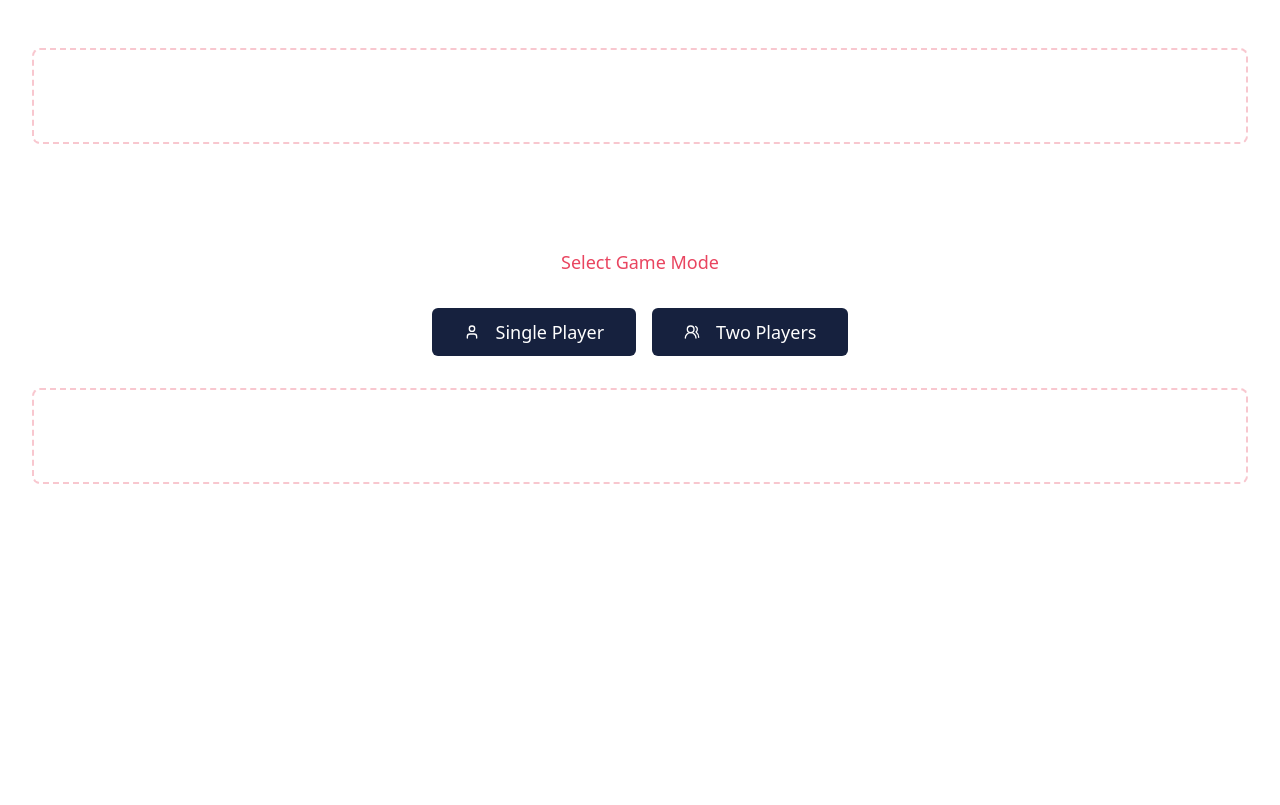
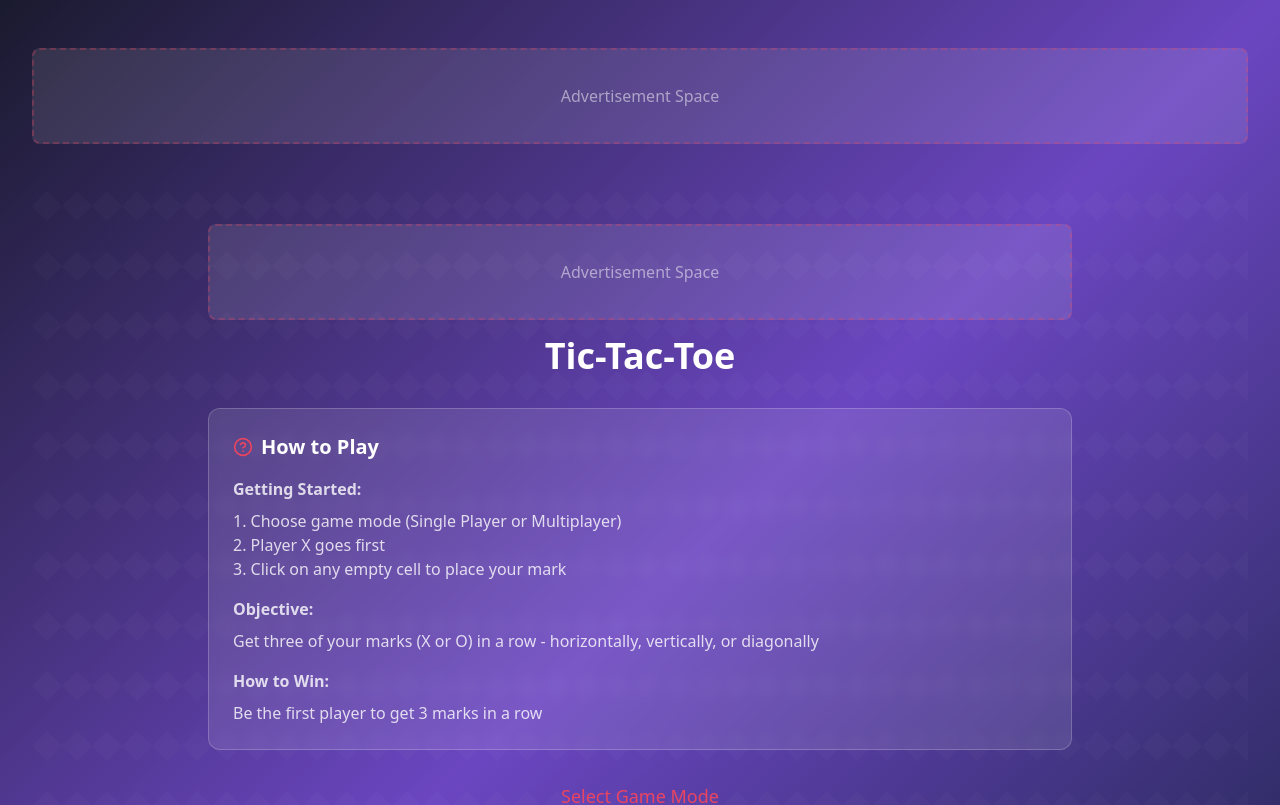
Before and after one commit to instasitebuilder/game-card-galaxy-18, a React (Vite) app: page /tic-tac-toe in a window 1280 px wide. Shown: the top 805 px of the page. Built offline with nearby package versions, Linux system fonts and the light colour scheme.

Commit message:
Add instructions and advertisement space
- Implemented game instructions for each game, including how to play, final target, how to win, and how to start.
- Added advertisement space to each game page.
- Updated the background color of each game page to match the index page.
[skip gpt_engineer]

```diff
--- a/src/pages/ScrabbleGame.tsx
+++ b/src/pages/ScrabbleGame.tsx
@@ -1,14 +1,9 @@
 import React, { useState, useEffect } from 'react';
 import { useToast } from "@/hooks/use-toast";
 import { Button } from "@/components/ui/button";
-import {
-  Brain,
-  Shuffle,
-  RotateCcw,
-  Forward,
-  HelpCircle
-} from 'lucide-react';
+import { Brain, Shuffle, RotateCcw, Forward, HelpCircle } from 'lucide-react';
 import GameLayout from '@/components/layouts/GameLayout';
+import AdSpace from '@/components/ads/AdSpace';
 
 interface Tile {
   letter: string;
@@ -17,7 +12,7 @@ interface Tile {
 }
 
 interface BoardCell {
-  multiplier: 'normal' | 'DL' | 'TL' | 'DW' | 'TW';
+  multiplier: string;
   tile: Tile | null;
 }
 
@@ -31,26 +26,25 @@ const ScrabbleGame = () => {
   const [score, setScore] = useState({ player: 0, ai: 0 });
   const [difficulty, setDifficulty] = useState<'beginner' | 'intermediate' | 'expert'>('beginner');
   const [isPlayerTurn, setIsPlayerTurn] = useState(true);
+  const [showInstructions, setShowInstructions] = useState(true);
 
-  // Initialize game board with premium squares
   function initializeBoard(): BoardCell[][] {
     const board = Array(BOARD_SIZE).fill(null).map(() =>
       Array(BOARD_SIZE).fill(null).map(() => ({
-        multiplier: 'normal' as const,
+        multiplier: 'normal',
         tile: null
       }))
     );
 
-    // Add premium squares (this is a simplified version)
     const premiumSquares = [
-      { row: 0, col: 0, type: 'TW' as const },
-      { row: 0, col: 7, type: 'TW' as const },
-      { row: 0, col: 14, type: 'TW' as const },
-      { row: 7, col: 0, type: 'TW' as const },
-      { row: 7, col: 14, type: 'TW' as const },
-      { row: 14, col: 0, type: 'TW' as const },
-      { row: 14, col: 7, type: 'TW' as const },
-      { row: 14, col: 14, type: 'TW' as const },
+      { row: 0, col: 0, type: 'TW' },
+      { row: 0, col: 7, type: 'TW' },
+      { row: 0, col: 14, type: 'TW' },
+      { row: 7, col: 0, type: 'TW' },
+      { row: 7, col: 14, type: 'TW' },
+      { row: 14, col: 0, type: 'TW' },
+      { row: 14, col: 7, type: 'TW' },
+      { row: 14, col: 14, type: 'TW' }
     ];
 
     premiumSquares.forEach(({ row, col, type }) => {
@@ -60,7 +54,6 @@ const ScrabbleGame = () => {
     return board;
   }
 
-  // Generate a random tile
   const generateTile = (): Tile => {
     const letters = 'ABCDEFGHIJKLMNOPQRSTUVWXYZ';
     const letter = letters[Math.floor(Math.random() * letters.length)];
@@ -81,7 +74,6 @@ const ScrabbleGame = () => {
     };
   };
 
-  // Handle tile placement and scoring logic here
   const placeTile = (row: number, col: number, tile: Tile) => {
     // Implement tile placement logic
   };
@@ -95,23 +87,75 @@ const ScrabbleGame = () => {
   };
 
   return (
+    <div className="min-h-screen bg-gradient-to-br from-game-primary via-[#6B46C1] to-game-secondary">
       <GameLayout>
-      <div className="flex flex-col items-center justify-center min-h-screen bg-gray-100 p-4">
-        <h1 className="text-3xl font-bold mb-8">Scrabble Game</h1>
+        <div className="max-w-7xl mx-auto px-4 py-8">
+          <AdSpace position="top" />
+
+          <div className="mb-8 space-y-6">
+            <h1 className="text-4xl font-bold text-white text-center">Scrabble Game</h1>
+
+            <div className="bg-white/10 backdrop-blur-sm rounded-xl p-6 border border-white/20">
+              <div className="flex items-center gap-2 mb-4">
+                <HelpCircle className="w-5 h-5 text-game-accent" />
+                <h2 className="text-xl font-semibold text-white">How to Play</h2>
+              </div>
+
+              <div className="space-y-4 text-white/80">
+                <div>
+                  <h3 className="font-semibold mb-2">Getting Started:</h3>
+                  <p>1. Click "Draw Tile" to get your initial set of letters</p>
+                  <p>2. Arrange letters on the board to form words</p>
+                  <p>3. Submit your word to score points</p>
+                </div>
+
+                <div>
+                  <h3 className="font-semibold mb-2">Objective:</h3>
+                  <p>Create words and score the highest points possible using letter values and board multipliers</p>
+                </div>
+
+                <div>
+                  <h3 className="font-semibold mb-2">How to Win:</h3>
+                  <p>Reach 100 points before your opponent or achieve the highest score when all tiles are used</p>
+                </div>
+              </div>
+            </div>
+          </div>
+
+          <div className="grid grid-cols-1 lg:grid-cols-[1fr_auto] gap-8">
+            <div className="bg-white/10 backdrop-blur-sm rounded-xl p-6 border border-white/20">
               <div className="grid grid-cols-15 gap-1">
                 {board.map((row, rowIndex) => (
                   row.map((cell, colIndex) => (
-              <div key={`${rowIndex}-${colIndex}`} className={`w-12 h-12 border ${cell.multiplier !== 'normal' ? 'bg-yellow-200' : 'bg-white'}`}>
+                    <div
+                      key={`${rowIndex}-${colIndex}`}
+                      className={`w-12 h-12 border ${
+                        cell.multiplier !== 'normal'
+                          ? 'bg-game-accent/20'
+                          : 'bg-white/5'
+                      } rounded-lg flex items-center justify-center text-white font-bold`}
+                    >
                       {cell.tile ? cell.tile.letter : ''}
                     </div>
                   ))
                 ))}
               </div>
-        <div className="mt-4">
-          <Button onClick={() => generateTile()}>Draw Tile</Button>
+
+              <div className="mt-6 flex justify-center gap-4">
+                <Button
+                  onClick={() => generateTile()}
+                  className="bg-game-accent hover:bg-game-accent/90"
+                >
+                  Draw Tile
+                </Button>
               </div>
             </div>
+          </div>
+
+          <AdSpace position="bottom" />
+        </div>
       </GameLayout>
+    </div>
   );
 };
 
--- a/src/pages/TicTacToe.tsx
+++ b/src/pages/TicTacToe.tsx
@@ -5,6 +5,8 @@ import { GameMode } from "@/components/tictactoe/GameMode";
 import { useToast } from "@/hooks/use-toast";
 import { motion } from "framer-motion";
 import GameLayout from "@/components/layouts/GameLayout";
+import AdSpace from "@/components/ads/AdSpace";
+import { HelpCircle } from "lucide-react";
 
 type Player = "X" | "O";
 type GameState = "selecting" | "playing" | "finished";
@@ -72,15 +74,45 @@ const TicTacToe = () => {
   };
 
   return (
+    <div className="min-h-screen bg-gradient-to-br from-game-primary via-[#6B46C1] to-game-secondary">
       <GameLayout>
+        <div className="max-w-4xl mx-auto px-4 py-8">
+          <AdSpace position="top" />
+
           <motion.div
             initial={{ opacity: 0, y: 20 }}
             animate={{ opacity: 1, y: 0 }}
-        className="max-w-2xl mx-auto"
+            className="space-y-8"
           >
-        <h1 className="text-4xl font-bold text-center mb-8 text-white">
+            <h1 className="text-4xl font-bold text-center text-white">
               Tic-Tac-Toe
             </h1>
+
+            <div className="bg-white/10 backdrop-blur-sm rounded-xl p-6 border border-white/20">
+              <div className="flex items-center gap-2 mb-4">
+                <HelpCircle className="w-5 h-5 text-game-accent" />
+                <h2 className="text-xl font-semibold text-white">How to Play</h2>
+              </div>
+
+              <div className="space-y-4 text-white/80">
+                <div>
+                  <h3 className="font-semibold mb-2">Getting Started:</h3>
+                  <p>1. Choose game mode (Single Player or Multiplayer)</p>
+                  <p>2. Player X goes first</p>
+                  <p>3. Click on any empty cell to place your mark</p>
+                </div>
+
+                <div>
+                  <h3 className="font-semibold mb-2">Objective:</h3>
+                  <p>Get three of your marks (X or O) in a row - horizontally, vertically, or diagonally</p>
+                </div>
+
+                <div>
+                  <h3 className="font-semibold mb-2">How to Win:</h3>
+                  <p>Be the first player to get 3 marks in a row</p>
+                </div>
+              </div>
+            </div>
 
             {gameState === "selecting" && (
               <GameMode onSelectMode={startGame} />
@@ -102,7 +134,7 @@ const TicTacToe = () => {
                 <div className="flex justify-center mt-6">
                   <Button
                     onClick={resetGame}
-                className="bg-game-secondary hover:bg-game-primary text-white"
+                    className="bg-game-accent hover:bg-game-accent/90 text-white"
                   >
                     Reset Game
                   </Button>
@@ -110,7 +142,11 @@ const TicTacToe = () => {
               </div>
             )}
           </motion.div>
+
+          <AdSpace position="bottom" />
+        </div>
       </GameLayout>
+    </div>
   );
 };
 
```
Lines whose indentation alone changed are shown as unchanged.
